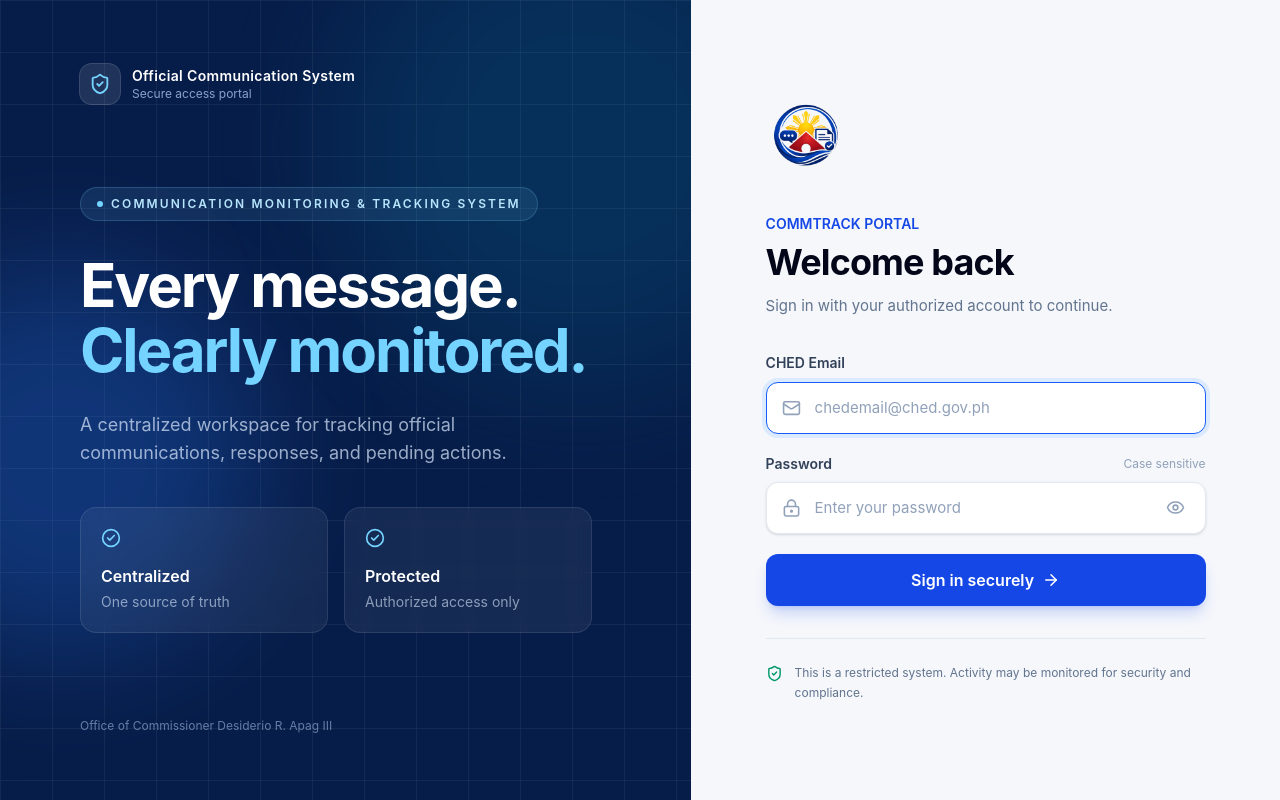
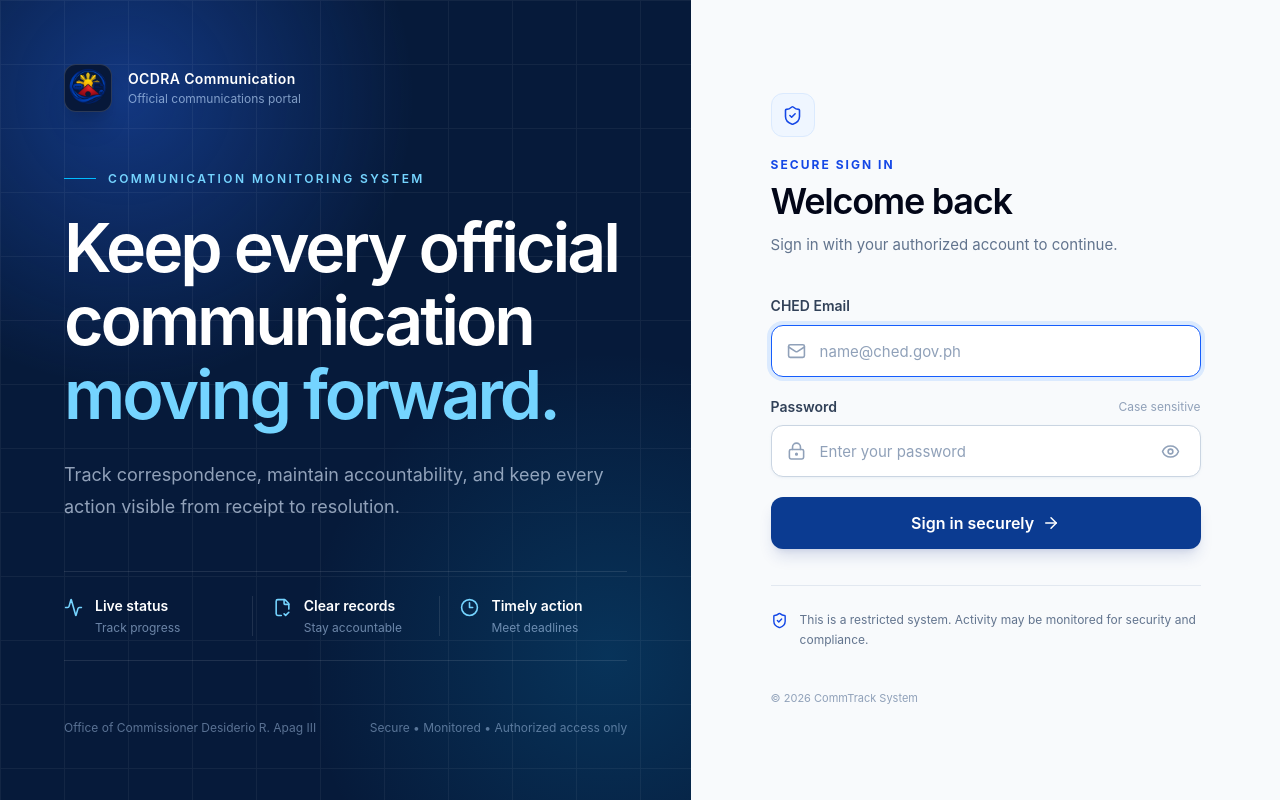
Before and after one commit to vonfrancis00/CommDashboard, a React (Vite) app: page / in a window 1280 px wide. Built offline with nearby package versions, Linux system fonts and the light colour scheme.

Commit message:
new layout

```diff
--- a/src/components/Login.jsx
+++ b/src/components/Login.jsx
@@ -1,9 +1,11 @@
 import { useState } from "react";
 import {
+  Activity,
   ArrowRight,
-  CheckCircle2,
+  Clock3,
   Eye,
   EyeOff,
+  FileCheck2,
   LockKeyhole,
   Mail,
   ShieldCheck,
@@ -78,72 +80,77 @@
   };
 
   return (
-    <main className="relative min-h-screen overflow-hidden bg-[#f5f7fb] lg:grid lg:grid-cols-[1.08fr_0.92fr]">
-      <section className="relative hidden min-h-screen overflow-hidden bg-[#071d49] px-14 py-12 text-white lg:flex lg:flex-col lg:justify-between xl:px-20 xl:py-16">
-        <div className="absolute inset-0 opacity-[0.07] [background-image:linear-gradient(rgba(255,255,255,.8)_1px,transparent_1px),linear-gradient(90deg,rgba(255,255,255,.8)_1px,transparent_1px)] [background-size:52px_52px]" />
-        <div className="absolute -left-32 top-1/3 h-96 w-96 rounded-full bg-blue-500/25 blur-3xl" />
-        <div className="absolute -right-32 -top-24 h-[30rem] w-[30rem] rounded-full bg-cyan-400/10 blur-3xl" />
+    <main className="min-h-screen bg-slate-100 text-slate-950 lg:grid lg:grid-cols-[minmax(0,1.08fr)_minmax(460px,0.92fr)]">
+      <section className="relative hidden min-h-screen overflow-hidden bg-[#061a3a] text-white lg:flex lg:flex-col lg:justify-between lg:p-12 xl:p-16 2xl:p-20">
+        <div aria-hidden="true" className="absolute inset-0 bg-[radial-gradient(circle_at_18%_12%,rgba(37,99,235,0.4),transparent_32%),radial-gradient(circle_at_88%_82%,rgba(14,165,233,0.18),transparent_34%)]" />
+        <div aria-hidden="true" className="absolute inset-0 opacity-[0.055] [background-image:linear-gradient(rgba(255,255,255,.9)_1px,transparent_1px),linear-gradient(90deg,rgba(255,255,255,.9)_1px,transparent_1px)] [background-size:64px_64px]" />
 
-        <div className="relative flex items-center gap-3">
-          <div className="flex h-10 w-10 items-center justify-center rounded-xl bg-white/10 ring-1 ring-white/20">
-            <ShieldCheck size={22} className="text-sky-300" />
+        <header className="relative flex items-center gap-4">
+          <div className="h-12 w-12 overflow-hidden rounded-xl border border-white/15 bg-[#071839] shadow-xl">
+            <img src="/logo-dtms.png" alt="" className="h-full w-full object-cover" />
           </div>
           <div>
-            <p className="text-sm font-semibold tracking-wide">Official Communication System</p>
-            <p className="text-xs text-blue-200/70">Secure access portal</p>
+            <p className="text-sm font-semibold tracking-wide">OCDRA Communication</p>
+            <p className="mt-0.5 text-xs text-blue-200/65">Official communications portal</p>
           </div>
-        </div>
+        </header>
 
-        <div className="relative max-w-2xl">
-          <div className="mb-8 inline-flex items-center gap-2 rounded-full border border-sky-300/20 bg-sky-300/10 px-4 py-2 text-xs font-semibold uppercase tracking-[0.18em] text-sky-200">
-            <span className="h-1.5 w-1.5 rounded-full bg-sky-300" />
-            Communication Monitoring & Tracking System
-          </div>
-          <h1 className="max-w-xl text-5xl font-bold leading-[1.08] tracking-[-0.035em] xl:text-6xl">
-            Every message.<br />
-            <span className="text-sky-300">Clearly monitored.</span>
+        <div className="relative max-w-2xl py-12">
+          <p className="mb-6 flex items-center gap-3 text-xs font-semibold uppercase tracking-[0.2em] text-sky-300">
+            <span className="h-px w-8 bg-sky-400" />
+            Communication monitoring system
+          </p>
+          <h1 className="max-w-xl text-[3.35rem] font-semibold leading-[1.08] tracking-[-0.045em] xl:text-[4.25rem]">
+            Keep every official communication
+            <span className="text-sky-300"> moving forward.</span>
           </h1>
-          <p className="mt-7 max-w-lg text-base leading-7 text-blue-100/70 xl:text-lg">
-            A centralized workspace for tracking official communications, responses, and pending actions.
+          <p className="mt-7 max-w-xl text-base leading-7 text-blue-100/65 xl:text-lg xl:leading-8">
+            Track correspondence, maintain accountability, and keep every action visible from receipt to resolution.
           </p>
 
-          <div className="mt-10 grid max-w-lg grid-cols-2 gap-4">
+          <div className="mt-12 grid max-w-2xl grid-cols-3 border-y border-white/10 py-6">
             {[
-              ["Centralized", "One source of truth"],
-              ["Protected", "Authorized access only"],
-            ].map(([title, detail]) => (
-              <div key={title} className="rounded-2xl border border-white/10 bg-white/[0.06] p-5 backdrop-blur-sm">
-                <CheckCircle2 size={20} className="mb-4 text-sky-300" />
-                <p className="font-semibold">{title}</p>
-                <p className="mt-1 text-sm text-blue-100/60">{detail}</p>
+              [Activity, "Live status", "Track progress"],
+              [FileCheck2, "Clear records", "Stay accountable"],
+              [Clock3, "Timely action", "Meet deadlines"],
+            ].map(([Icon, title, detail], index) => (
+              <div key={title} className={`flex gap-3 px-5 first:pl-0 ${index ? "border-l border-white/10" : ""}`}>
+                <Icon size={19} className="mt-0.5 shrink-0 text-sky-300" />
+                <div>
+                  <p className="text-sm font-semibold">{title}</p>
+                  <p className="mt-1 text-xs text-blue-200/55">{detail}</p>
+                </div>
               </div>
             ))}
           </div>
         </div>
 
-        <p className="relative text-xs leading-5 text-blue-200/50">
-          Office of Commissioner Desiderio R. Apag III
-        </p>
+        <footer className="relative flex items-end justify-between gap-8 text-xs text-blue-200/45">
+          <p>Office of Commissioner Desiderio R. Apag III</p>
+          <p>Secure • Monitored • Authorized access only</p>
+        </footer>
       </section>
 
-      <section className="relative flex min-h-screen items-center justify-center px-5 py-10 sm:px-10 lg:px-14">
-        <div className="absolute left-0 top-0 h-1 w-full bg-gradient-to-r from-blue-700 via-sky-500 to-cyan-400 lg:hidden" />
+      <section className="relative flex min-h-screen items-center justify-center bg-[#f8fafc] px-5 py-10 sm:px-10 lg:px-12 xl:px-16">
+        <div aria-hidden="true" className="absolute inset-x-0 top-0 h-1 bg-gradient-to-r from-blue-800 via-blue-600 to-sky-400 lg:hidden" />
 
-        <div className="w-full max-w-[440px]">
-          <div className="mb-9 flex items-center justify-between lg:hidden">
-            <img src="/logo-dtms.png" alt="Communication Monitoring System" className="h-16 w-auto object-contain object-left" />
-            <div className="flex h-10 w-10 items-center justify-center rounded-xl bg-blue-50 text-blue-700">
-              <ShieldCheck size={21} />
+        <div className="w-full max-w-[430px]">
+          <header className="mb-12 flex items-center gap-3 lg:hidden">
+            <div className="h-11 w-11 overflow-hidden rounded-xl bg-[#071839] shadow-sm">
+              <img src="/logo-dtms.png" alt="" className="h-full w-full object-cover" />
             </div>
-          </div>
-
-          <div className="mb-9 hidden lg:block">
-            <img src="/logo-dtms.png" alt="Communication Monitoring System" className="h-20 w-auto max-w-[280px] object-contain object-left" />
-          </div>
+            <div>
+              <p className="text-sm font-bold text-slate-900">CommTrack</p>
+              <p className="text-xs text-slate-500">Official communications portal</p>
+            </div>
+          </header>
 
           <div>
-            <p className="mb-2 text-sm font-semibold text-blue-700">COMMTRACK PORTAL</p>
-            <h2 className="text-3xl font-bold tracking-[-0.025em] text-slate-950 sm:text-4xl">
+            <div className="mb-5 flex h-11 w-11 items-center justify-center rounded-xl border border-blue-100 bg-blue-50 text-blue-700">
+              <ShieldCheck size={21} strokeWidth={1.8} />
+            </div>
+            <p className="mb-2 text-xs font-bold uppercase tracking-[0.17em] text-blue-700">Secure sign in</p>
+            <h2 className="text-3xl font-semibold tracking-[-0.035em] text-slate-950 sm:text-4xl">
               {continueMode ? `Welcome back, ${lastUser?.name?.split(" ")[0]}` : "Welcome back"}
             </h2>
             <p className="mt-3 text-[15px] leading-6 text-slate-500">
@@ -151,10 +158,10 @@
             </p>
           </div>
 
-          <form className="mt-8 space-y-5" onSubmit={handleSubmit}>
+          <form className="mt-9 space-y-5" onSubmit={handleSubmit}>
             {continueMode ? (
-              <div className="flex items-center gap-4 rounded-2xl border border-blue-100 bg-blue-50/70 p-4">
-                <div className="flex h-12 w-12 shrink-0 items-center justify-center rounded-xl bg-blue-700 text-lg font-bold text-white shadow-sm">
+              <div className="flex items-center gap-4 rounded-xl border border-blue-100 bg-blue-50/70 p-4">
+                <div className="flex h-11 w-11 shrink-0 items-center justify-center rounded-lg bg-blue-700 text-base font-bold text-white shadow-sm">
                   {lastUser?.name?.charAt(0)?.toUpperCase() || <UserRound size={20} />}
                 </div>
                 <div className="min-w-0 flex-1">
@@ -170,7 +177,7 @@
                 <label htmlFor="username" className="text-sm font-semibold text-slate-700">CHED Email</label>
                 <div className="relative mt-2">
                   <Mail className="pointer-events-none absolute left-4 top-1/2 -translate-y-1/2 text-slate-400" size={19} />
-                  <input id="username" type="email" name="username" value={form.username} onChange={handleChange} placeholder="chedemail@ched.gov.ph" autoComplete="username" required autoFocus className="h-13 w-full rounded-xl border border-slate-200 bg-white pl-12 pr-4 text-[15px] text-slate-900 shadow-sm outline-none transition placeholder:text-slate-400 hover:border-slate-300 focus:border-blue-600 focus:ring-4 focus:ring-blue-100" />
+                  <input id="username" type="email" name="username" value={form.username} onChange={handleChange} placeholder="name@ched.gov.ph" autoComplete="username" required autoFocus className="h-13 w-full rounded-xl border border-slate-300 bg-white pl-12 pr-4 text-[15px] text-slate-900 shadow-sm shadow-slate-200/40 outline-none transition placeholder:text-slate-400 hover:border-slate-400 focus:border-blue-600 focus:ring-4 focus:ring-blue-100" />
                 </div>
               </div>
             )}
@@ -182,7 +189,7 @@
               </div>
               <div className="relative mt-2">
                 <LockKeyhole className="pointer-events-none absolute left-4 top-1/2 -translate-y-1/2 text-slate-400" size={19} />
-                <input id="password" type={showPassword ? "text" : "password"} name="password" value={form.password} onChange={handleChange} placeholder="Enter your password" autoComplete="current-password" required autoFocus={continueMode} aria-invalid={Boolean(error)} aria-describedby={error ? "login-error" : undefined} className="h-13 w-full rounded-xl border border-slate-200 bg-white pl-12 pr-12 text-[15px] text-slate-900 shadow-sm outline-none transition placeholder:text-slate-400 hover:border-slate-300 focus:border-blue-600 focus:ring-4 focus:ring-blue-100" />
+                <input id="password" type={showPassword ? "text" : "password"} name="password" value={form.password} onChange={handleChange} placeholder="Enter your password" autoComplete="current-password" required autoFocus={continueMode} aria-invalid={Boolean(error)} aria-describedby={error ? "login-error" : undefined} className="h-13 w-full rounded-xl border border-slate-300 bg-white pl-12 pr-12 text-[15px] text-slate-900 shadow-sm shadow-slate-200/40 outline-none transition placeholder:text-slate-400 hover:border-slate-400 focus:border-blue-600 focus:ring-4 focus:ring-blue-100" />
                 <button type="button" onClick={() => setShowPassword((visible) => !visible)} aria-label={showPassword ? "Hide password" : "Show password"} className="absolute right-3 top-1/2 flex h-9 w-9 -translate-y-1/2 items-center justify-center rounded-lg text-slate-400 transition hover:bg-slate-100 hover:text-slate-700 focus:outline-none focus:ring-2 focus:ring-blue-600">
                   {showPassword ? <EyeOff size={19} /> : <Eye size={19} />}
                 </button>
@@ -195,7 +202,7 @@
               </div>
             )}
 
-            <button type="submit" disabled={loading} className="group flex h-13 w-full items-center justify-center gap-2 rounded-xl bg-blue-700 px-5 font-semibold text-white shadow-lg shadow-blue-700/20 transition hover:bg-blue-800 focus:outline-none focus:ring-4 focus:ring-blue-200 disabled:cursor-not-allowed disabled:opacity-65">
+            <button type="submit" disabled={loading} className="group flex h-13 w-full items-center justify-center gap-2 rounded-xl bg-[#0b3b91] px-5 font-semibold text-white shadow-lg shadow-blue-900/15 transition hover:bg-[#082f76] focus:outline-none focus:ring-4 focus:ring-blue-200 disabled:cursor-not-allowed disabled:opacity-65">
               {loading ? (
                 <><span className="h-4 w-4 animate-spin rounded-full border-2 border-white/40 border-t-white" /> Signing in...</>
               ) : (
@@ -204,10 +211,12 @@
             </button>
           </form>
 
-          <div className="mt-8 flex items-start gap-3 border-t border-slate-200 pt-6 text-xs leading-5 text-slate-500">
-            <ShieldCheck size={17} className="mt-0.5 shrink-0 text-emerald-600" />
+          <div className="mt-9 flex items-start gap-3 border-t border-slate-200 pt-6 text-xs leading-5 text-slate-500">
+            <ShieldCheck size={17} className="mt-0.5 shrink-0 text-blue-700" />
             <p>This is a restricted system. Activity may be monitored for security and compliance.</p>
           </div>
+
+          <p className="mt-10 text-center text-[11px] text-slate-400 lg:text-left">© 2026 CommTrack System</p>
         </div>
       </section>
     </main>
```
